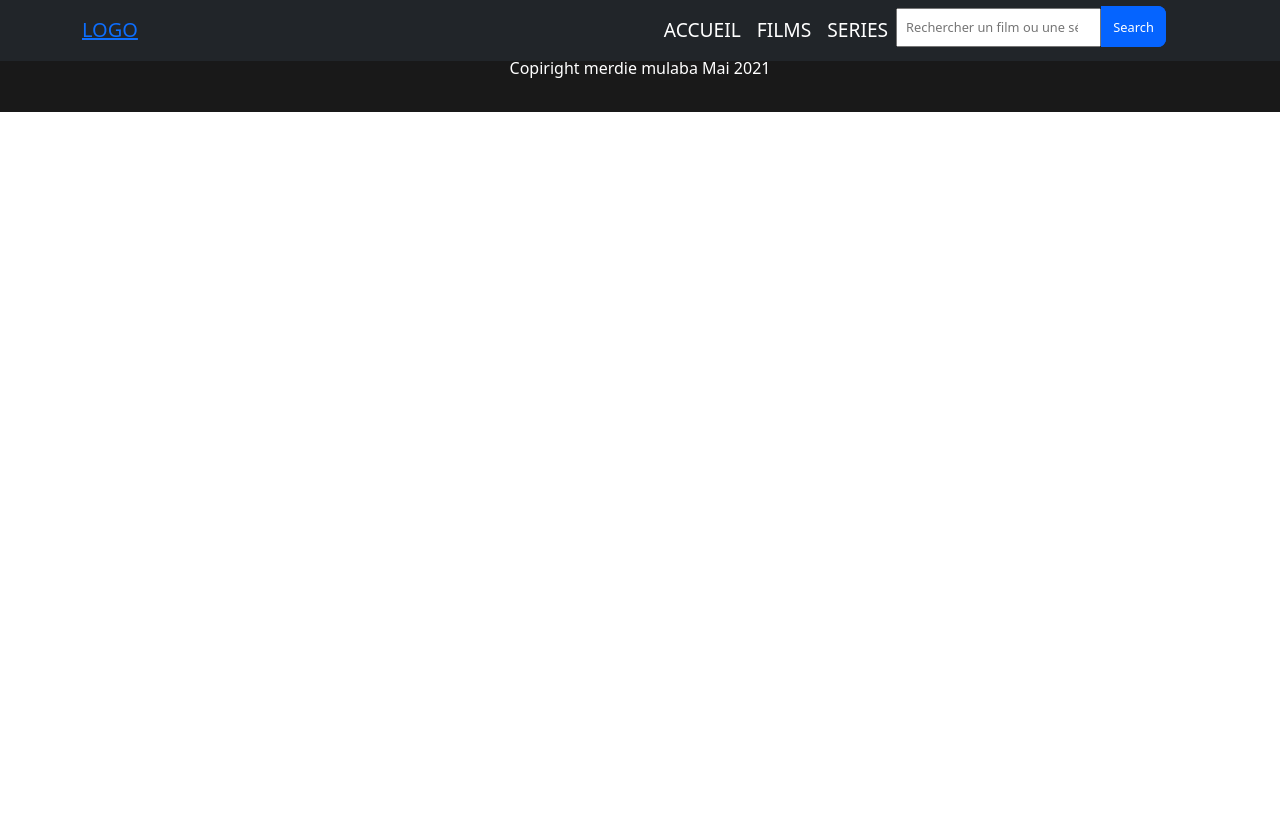
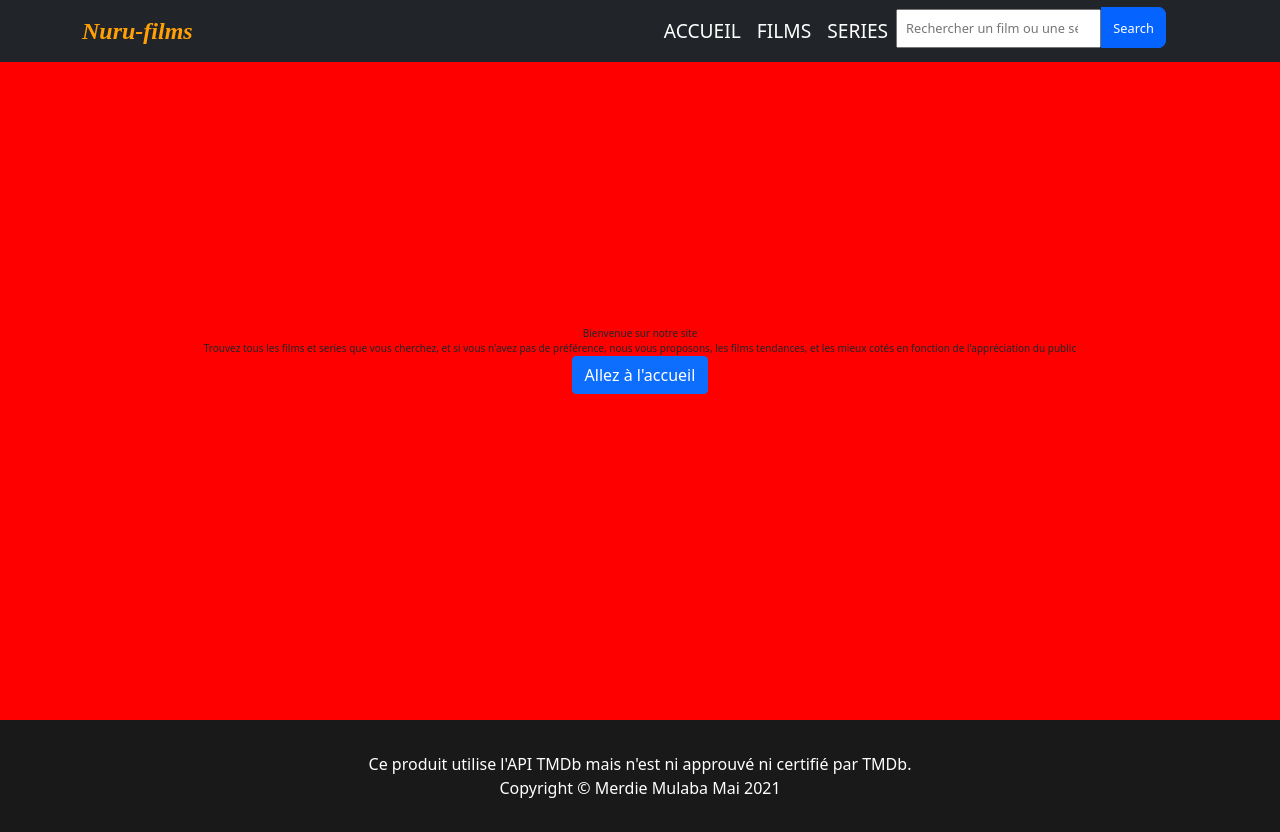
Before and after one commit to zion21-m/filmstheque, a React (Create React App) app: page / in a window 1280 px wide. Before the commit the page ends 800 px from the top, so only its background shows below. Built offline with nearby package versions, Linux system fonts and the light colour scheme.

Commit message:
feat: add starting page and style logo

```diff
--- a/src/App.js
+++ b/src/App.js
@@ -7,6 +7,7 @@ import Movies from "./components/Movies/Movies";
 import NavBar from "./components/NavBar/NavBar";
 import Search from "./components/Search/Search";
 import Series from "./components/Series/Series";
+import StartingPage from "./components/StartingPage/StartingPage";
 // import WelcomePage from "./components/WelcomePage/WelcomePage";
 import "./index.css";
 
@@ -27,6 +28,7 @@ const App = () => {
     <>
       <NavBar onChange={handleSearch} onClick={handleClick} />
       <Switch>
+        <Route exact path="/" component={StartingPage} />
         <Route exact path="/home" component={Home} />
         <Route path="/movies" component={Movies} />
         <Route path="/series" component={Series} />
--- a/src/components/Footer/Footer.jsx
+++ b/src/components/Footer/Footer.jsx
@@ -1,13 +1,4 @@
-import styled from "styled-components";
-const StyledFooter = styled.div`
-  background-color: #191919;
-  padding: 2rem 0rem;
-  color: white;
-  font-size: 1rem;
-  display: flex;
-  flex-direction: column;
-  align-items: center;
-`;
+import { StyledFooter } from "./Footer.style";
 
 const Footer = () => {
   return (
@@ -16,7 +7,7 @@ const Footer = () => {
         Ce produit utilise l'API TMDb mais n'est ni approuvé ni certifié par
         TMDb.
       </div>
-      <div>Copiright merdie mulaba Mai 2021</div>
+      <div>Copyright © Merdie Mulaba Mai 2021</div>
     </StyledFooter>
   );
 };
--- /dev/null
+++ b/src/components/Footer/Footer.style.jsx
@@ -0,0 +1,11 @@
+import styled from "styled-components";
+
+export const StyledFooter = styled.div`
+  background-color: #191919;
+  padding: 2rem 0rem;
+  color: white;
+  font-size: 1rem;
+  display: flex;
+  flex-direction: column;
+  align-items: center;
+`;
--- a/src/components/NavBar/NavBar.jsx
+++ b/src/components/NavBar/NavBar.jsx
@@ -1,43 +1,10 @@
-import { Link, NavLink } from "react-router-dom";
+import { NavLink } from "react-router-dom";
 import Input from "../Input/Input";
-import { StyledNavigationBar } from "./NavBarStyle";
+import { StyledNavigationBar, StyledLogo } from "./NavBarStyle";
 import { Navbar, Nav } from "react-bootstrap";
 
 const NavBar = (props) => {
   return (
-    //   <div className="container d-none d-lg-block">
-    //     {/* <NavigationContainerStyled> */}
-    //     <div className="row">
-    //       <div className="col-lg-12">
-    //         <StyledNavigationBar>
-    //           <ul>
-    //             <li>
-    //               <NavLink to="/home" className={`navbar-item`}>
-    //                 ACCUEIL
-    //               </NavLink>
-    //             </li>
-    //             <li>
-    //               <NavLink to="/movies" className={`navbar-item`}>
-    //                 FILMS
-    //               </NavLink>
-    //             </li>
-    //             <li>
-    //               <NavLink to="/series" className={`navbar-item`}>
-    //                 SERIES
-    //               </NavLink>
-    //             </li>
-    //           </ul>
-    //           <Input
-    //             type="search"
-    //             placeholder="Rechercher un film"
-    //             onChange={props.onChange}
-    //             onClick={props.onClick}
-    //           />
-    //         </StyledNavigationBar>
-    //       </div>
-    //     </div>
-    //     {/* </NavigationContainerStyled> */}
-    //   </div>
     <Navbar
       collapseOnSelect
       expand="lg"
@@ -47,7 +14,9 @@ const NavBar = (props) => {
     >
       <div className="container">
         <Navbar.Brand href="#home">
-          <Link to="/home">LOGO</Link>
+          <StyledLogo to="/home" className="link-style">
+            Nuru-films
+          </StyledLogo>
         </Navbar.Brand>
         <Navbar.Toggle aria-controls="responsive-navbar-nav" />
         <Navbar.Collapse id="responsive-navbar-nav">
@@ -76,8 +45,6 @@ const NavBar = (props) => {
                 onClick={props.onClick}
               />
             </Nav>
-            {/* <Nav></Nav> */}
-            {/* <Nav></Nav> */}
           </StyledNavigationBar>
         </Navbar.Collapse>
       </div>
--- a/src/components/NavBar/NavBarStyle.jsx
+++ b/src/components/NavBar/NavBarStyle.jsx
@@ -1,8 +1,9 @@
 import styled from "styled-components";
+import { Link } from "react-router-dom";
+<style>
+  @import url('https://fonts.googleapis.com/css2?family=Lobster&display=swap');
+</style>;
 
-// export const NavigationContainerStyled = styled.div`
-//   border-color: #000;
-// `;
 export const StyledNavigationBar = styled.div`
   padding-right: 2rem;
   display: flex;
@@ -32,4 +33,26 @@ export const StyledNavigationBar = styled.div`
   .navbar-item:hover {
     color: #ffa106;
   }
+  .link-style {
+    text-decoration: none;
+    border: 1px solid white;
+  }
 `;
+export const StyledLogo = styled(Link)`
+  font-family: "Lobster", cursive;
+  font-style: italic;
+  color: #ffa106;
+  text-decoration-style: none;
+  font-weight: bold;
+  font-size: 1.5rem;
+  &:focus,
+  &:hover,
+  &:visited,
+  &:link,
+  &:active {
+    text-decoration: none;
+  }
+  &:hover {
+    color: #ffa106;
+  }
+`;
--- /dev/null
+++ b/src/components/StartingPage/StartingPage.jsx
@@ -0,0 +1,23 @@
+import { Button } from "react-bootstrap";
+import { StyledStartingPage } from "./StartingPage.style";
+import { Link } from "react-router-dom";
+
+const StartingPage = () => {
+  return (
+    <StyledStartingPage>
+      <div>Bienvenue sur notre site</div>
+      <div className="white">
+        Trouvez tous les films et series que vous cherchez, et si vous n'avez
+        pas de préférence, nous vous proposons, les films tendances, et les
+        mieux cotés en fonction de l'appréciation du public
+      </div>
+      <div>
+        <Link to="/home">
+          <Button>Allez à l'accueil</Button>
+        </Link>
+      </div>
+    </StyledStartingPage>
+  );
+};
+
+export default StartingPage;
--- /dev/null
+++ b/src/components/StartingPage/StartingPage.style.jsx
@@ -0,0 +1,11 @@
+import styled from "styled-components";
+
+export const StyledStartingPage = styled.div`
+  display: flex;
+  flex-direction: column;
+  justify-content: center;
+  align-items: center;
+  width: 100%;
+  height: 90vh;
+  background-color: red;
+`;
```
